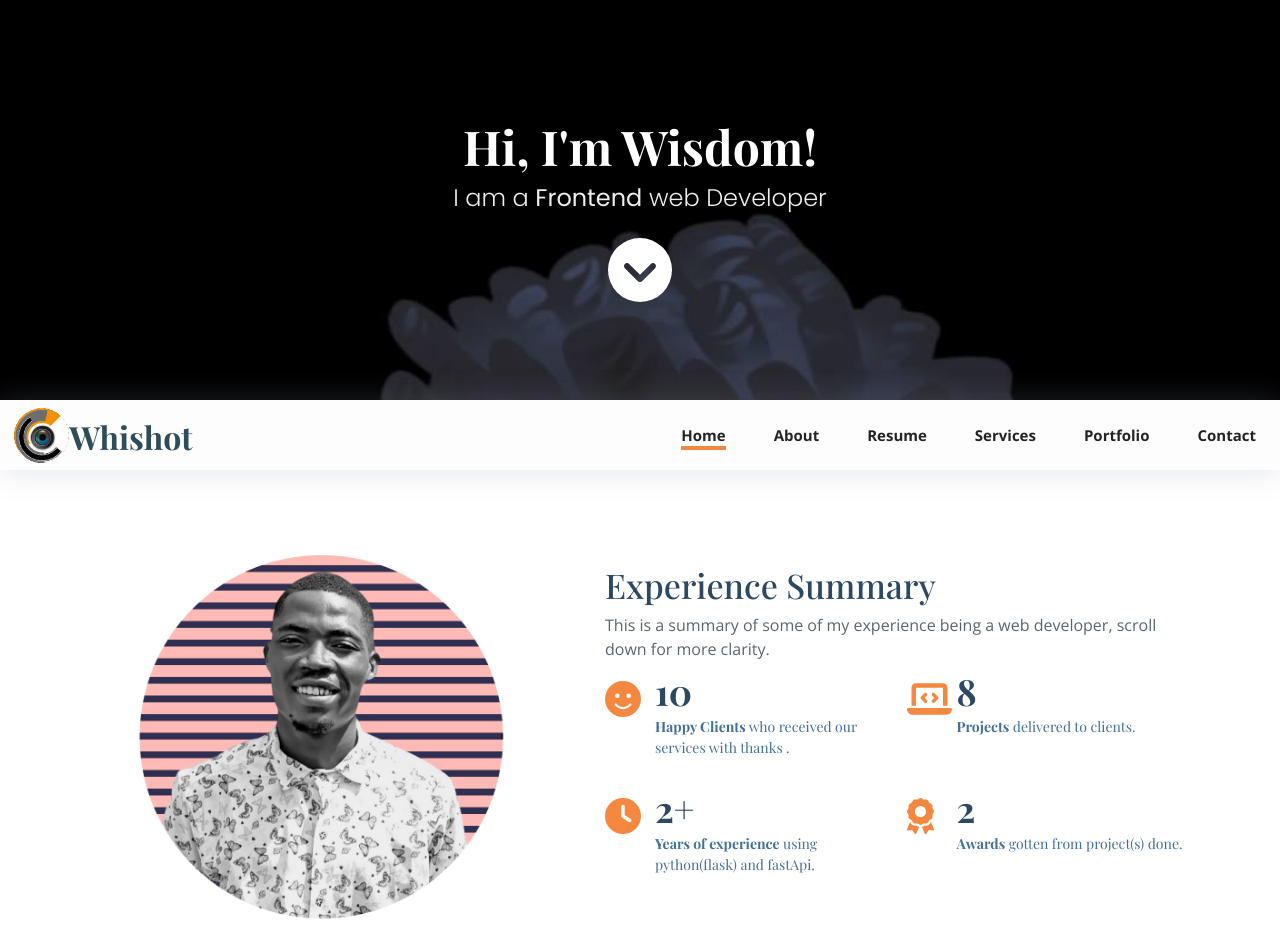
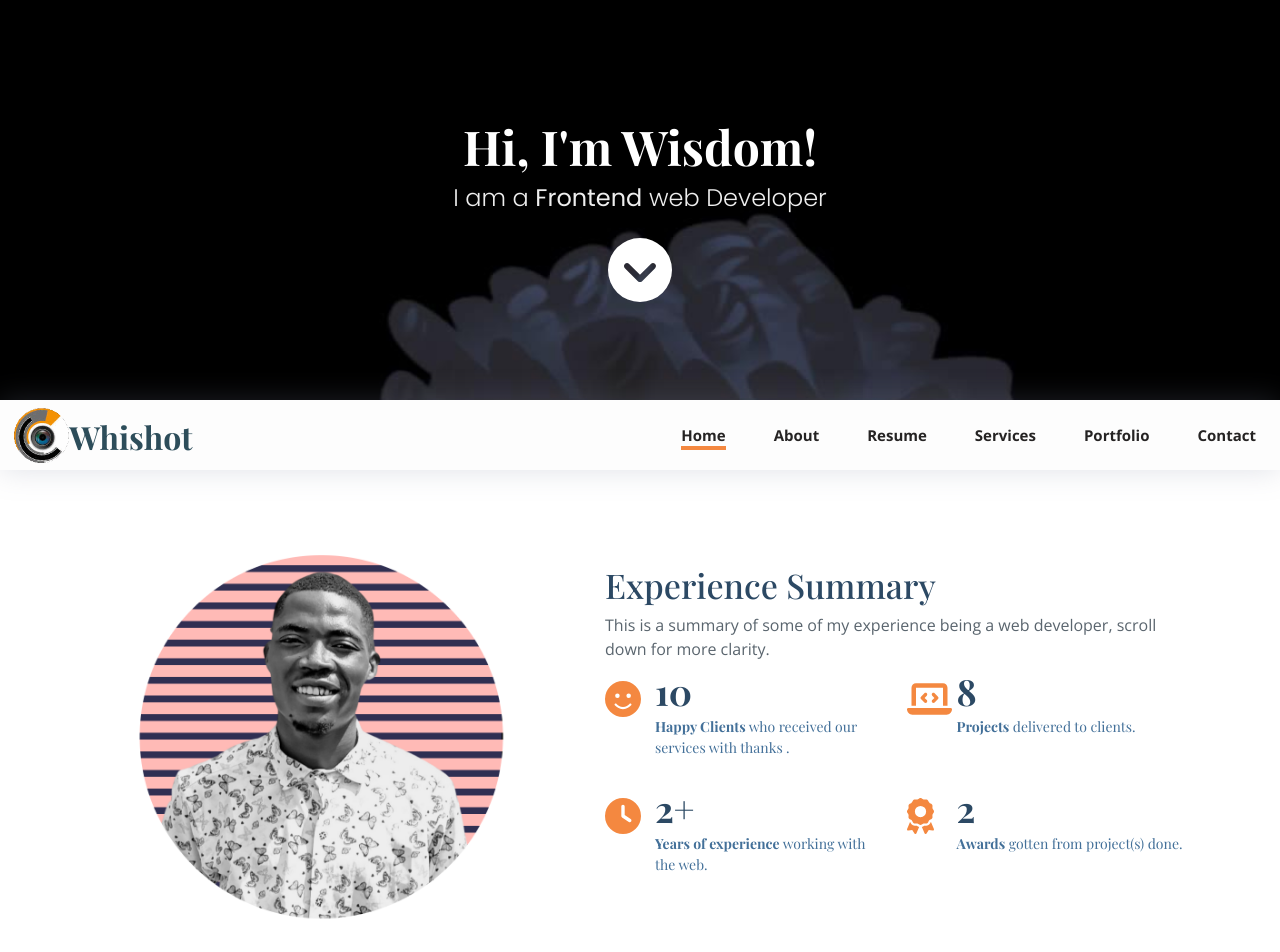
Before and after one commit to Wishot-Cipher/React_Portfolio, a React (Vite) app: page / in a window 1280 px wide. Shown: the top 952 px of the page. Built offline with nearby package versions, Linux system fonts and the light colour scheme; no server answers; the database is empty; a web font is replaced by a local one.

Commit message:
Added vercel.json file

```diff
--- a/src/Components/About.jsx
+++ b/src/Components/About.jsx
@@ -40,7 +40,7 @@ export const About = () => {
                     <div className="count-box">
                         <i><FontAwesomeIcon icon={faClock}/></i>
                         <span data-purecounter-start="0" data-purecounter-end="2" data-purecounter-duration="1" className="purecounter"  > 2<b>+</b></span>
-                        <p><strong>Years of experience</strong>  using python(flask) and fastApi.</p>
+                        <p><strong>Years of experience</strong>  working with the web.</p>
                     </div>
                     </div>
 
```
Also changed, not shown: vercel.json (added).
